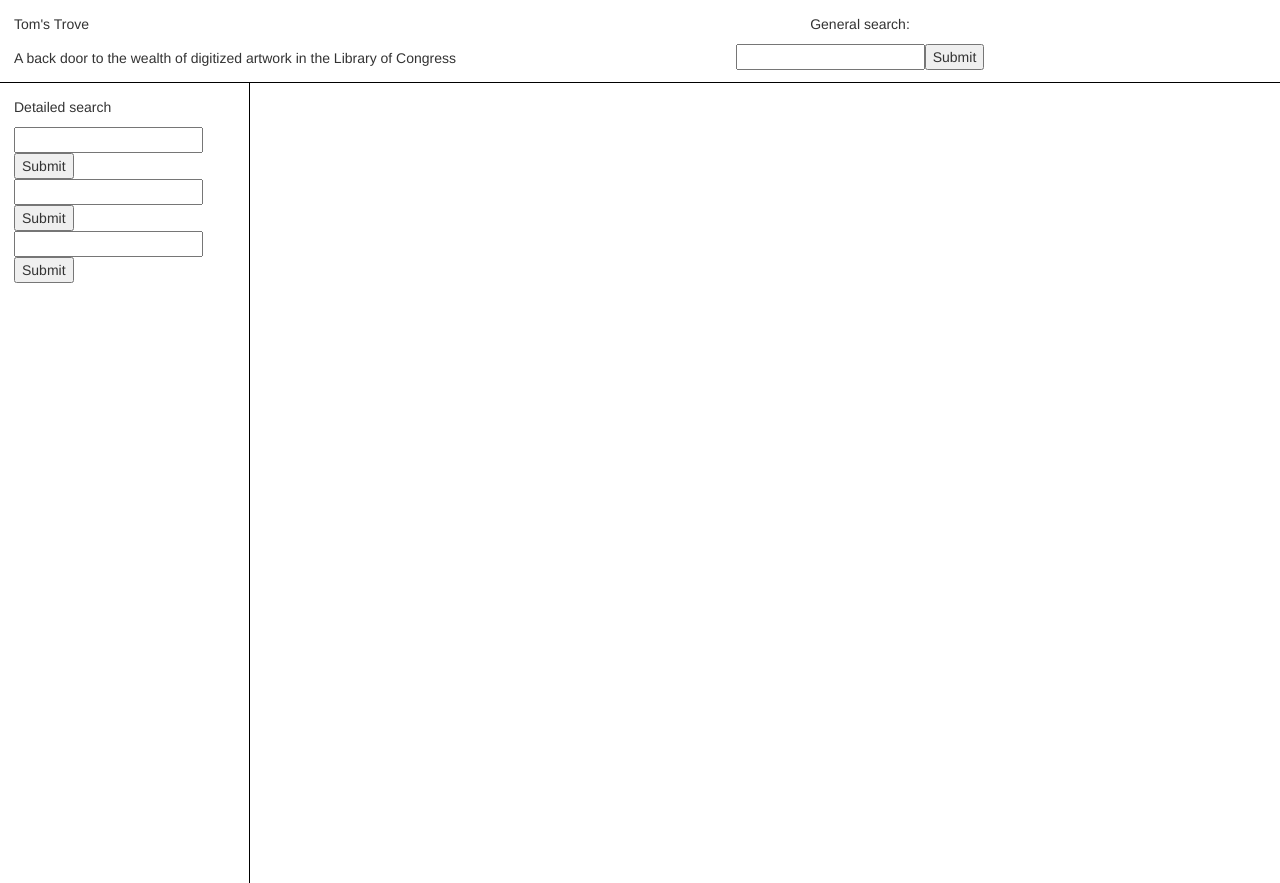
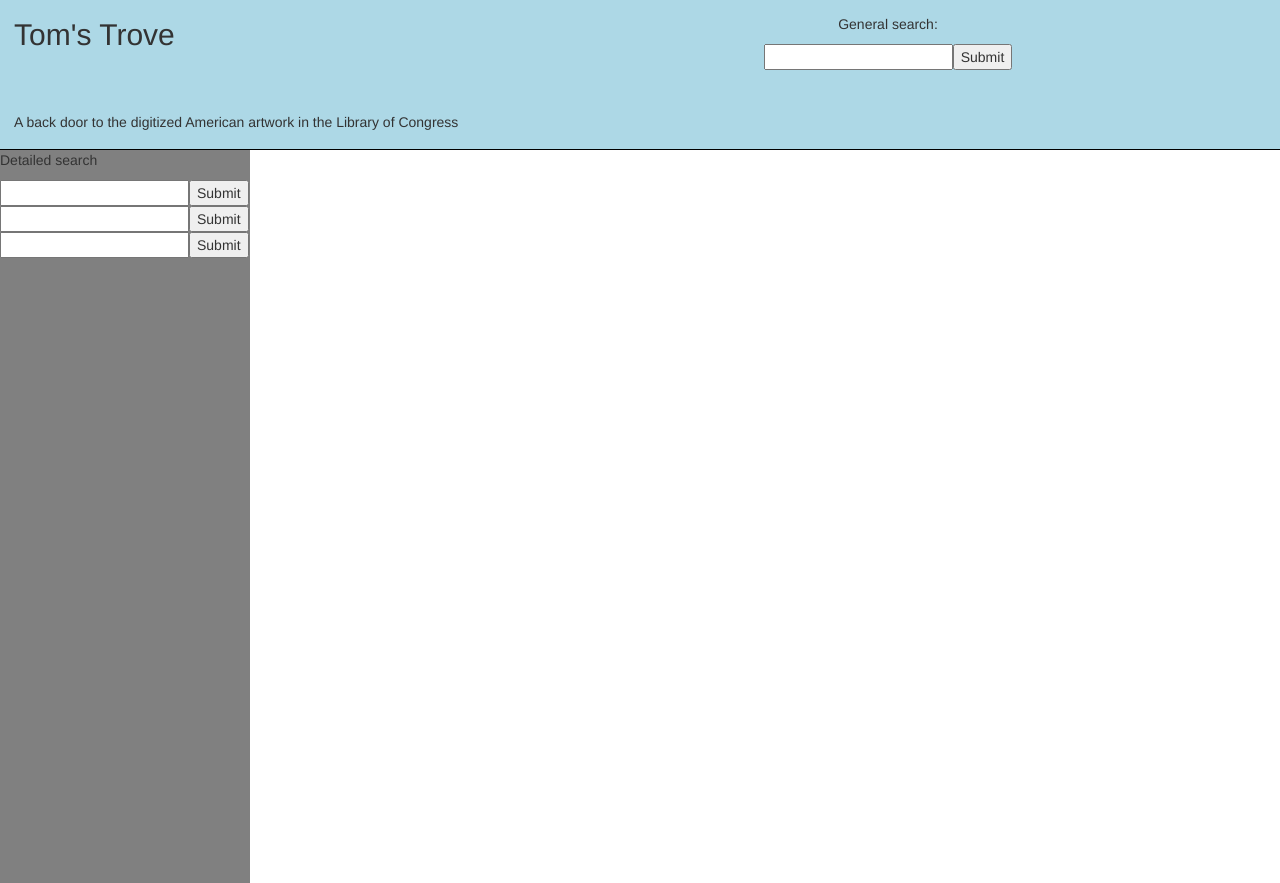
Before and after one commit to elmeltone/apihack, a plain HTML site: page index.html in a window 1280 px wide. After the commit the page ends 800 px from the top, so only its background shows below. Drawn offline with nearby package versions, Linux system fonts and the light colour scheme.

Commit message:
results wip

```diff
--- a/css/main.css
+++ b/css/main.css
@@ -1,38 +1,23 @@
+
 body, html {
 	height: 100%;
+	margin: 0;
+	padding: 0;
 }
 
-header {
+#header {
 	border-bottom: 1px solid black;
+	background: lightblue;
+	height: 150px;
 }
 
-#masthead {
+#masthead-list {
 	list-style-type: none;
 	margin: 1em;
 	padding-left: 0;
 	padding-right: 20%;
-}
-
-#wrapper-main {
-	height: 100%;
+	height: 50px;
 	width: 100%;
-}
-
-#wrapper-row {
-	height: 100%;
-	width: 100%;
-	padding: 0;
-}
-
-#sidebar {
-	width: 250px;
-	height: 100%;
-	border-right: 1px solid black;
-	padding: 1em;
-}
-
-#wrapper-results {
-	height: 100%;
 }
 
 #general-search {
@@ -41,6 +26,33 @@ header {
 	text-align: center;
 }
 
+#title {
+	font-size: 30px;
+}
+
 #subtitle {
 	margin: 1em;
 }
+
+#section-main {
+	height: 100%;
+}
+
+#wrapper-main {
+	height: 100%;
+	margin: 0;
+	padding: 0;
+}
+
+#sidebar-wrapper {
+	position: fixed;
+	width: 250px;
+	height: 100%;
+	margin-top: 150px;
+	background-color: gray;
+
+#wrapper-results {
+	height: 100%;
+	margin-top: 150px;
+	background-color: seagreen;
+}
--- a/index.html
+++ b/index.html
@@ -10,30 +10,33 @@
     <link href="css/bootstrap.min.css" rel="stylesheet">
 </head>
 <body>
-	<header class="">
-		<ul id="masthead">
+	<header class="navbar navbar-default navbar-fixed-top" id="header">
+		<div>
+			<ul id="masthead-list">
 				<li id="title" style="float:left">Tom's Trove</li>
 				<li id="general-search" style="float:right">
 					<p>General search:</p><input type="text"><input type="submit" value="Submit" class="button">
 				</li>
 			</ul><br>
+		</div>
 		<div class="subtitle">
-			<p id="subtitle">A back door to the wealth of digitized artwork in the Library of Congress</p>
+			<p id="subtitle">A back door to the digitized American artwork in the Library of Congress</p>
 		</div>
 	</header>
-	<section class="container" id="wrapper-main">
-		<div class="row" id="wrapper-row">
-			<div class="col-md-3" id="sidebar">
+	<section id="section-main">
+		<div class="wrapper-main">
+				<div id="sidebar-wrapper">
 					<p>Detailed search</p>
 					<input class="details" type="text"><input type="submit" value="Submit" class="button"><br>
 					<input class="details" type="text"><input type="submit" value="Submit" class="button"><br>
 					<input class="details" type="text"><input type="submit" value="Submit" class="button"><br>
 				</div>
-			<div class="col-md-9" id="wrapper-results">
+				<div id="wrapper-results">
+					<p class="tom-trivia">Lorem ipsum dolor sit amet, qui iuvaret inimicus ea, dico prompta mei ea, ea per malis graeci petentium. Mazim luptatum referrentur nam ne, eu mea oporteat tacimates reprimique. Inciderint vituperatoribus ut ius, cum ea saepe corrumpit, ceteros percipit sit an. Qui an cibo putent liberavisse, mea id commodo accusam. Pri an atomorum sapientem, ex oratio noluisse necessitatibus has. Mei an vitae maluisset, eam quis solum id, eu quem movet interpretaris mei. Propriae efficiantur duo ut, mel modo homero timeam ex.</p>
 				</div>
 		</div>
-<!--
-		<div class="template hidden">
+
+<!--		<div class="template hidden">
 			<ul class="">
 				<li class=""><a href="" target="_blank"></a></li>
 				<li class=""></li>
```
Lines whose indentation alone changed are shown as unchanged.
